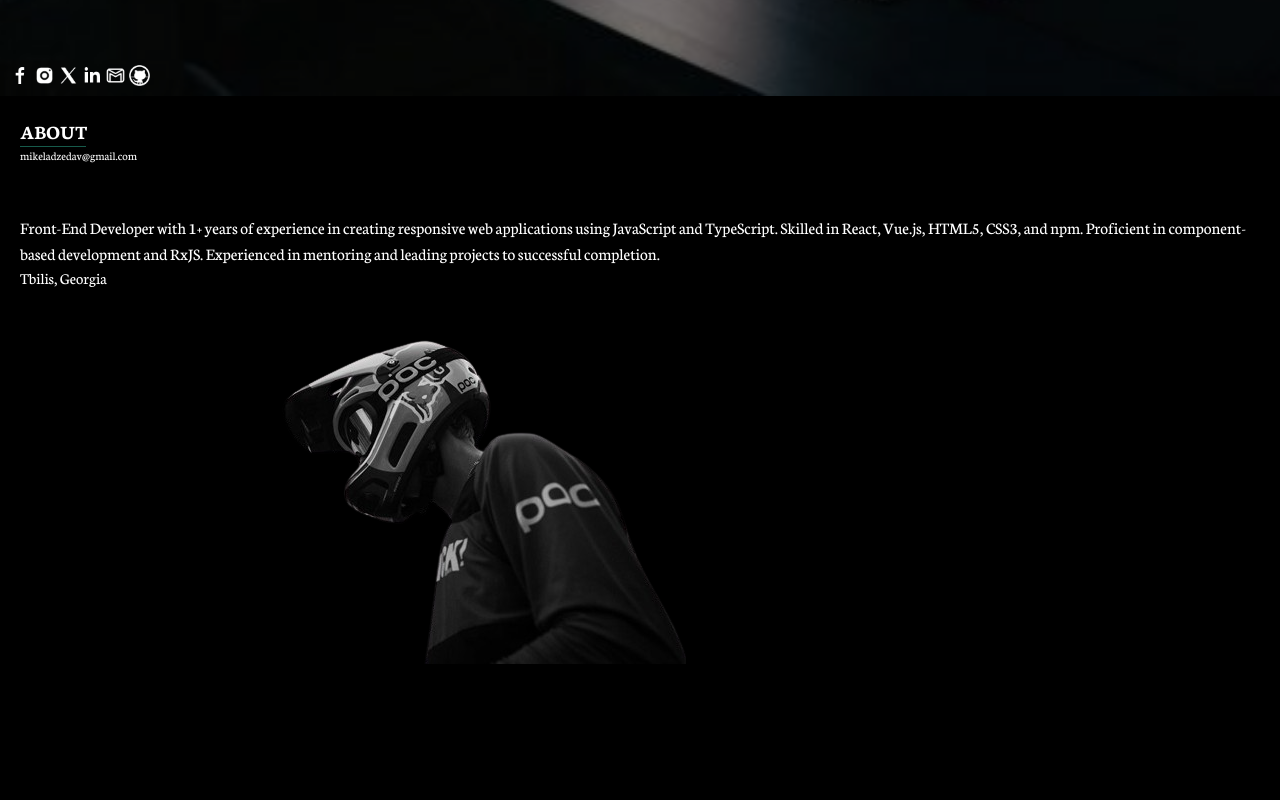
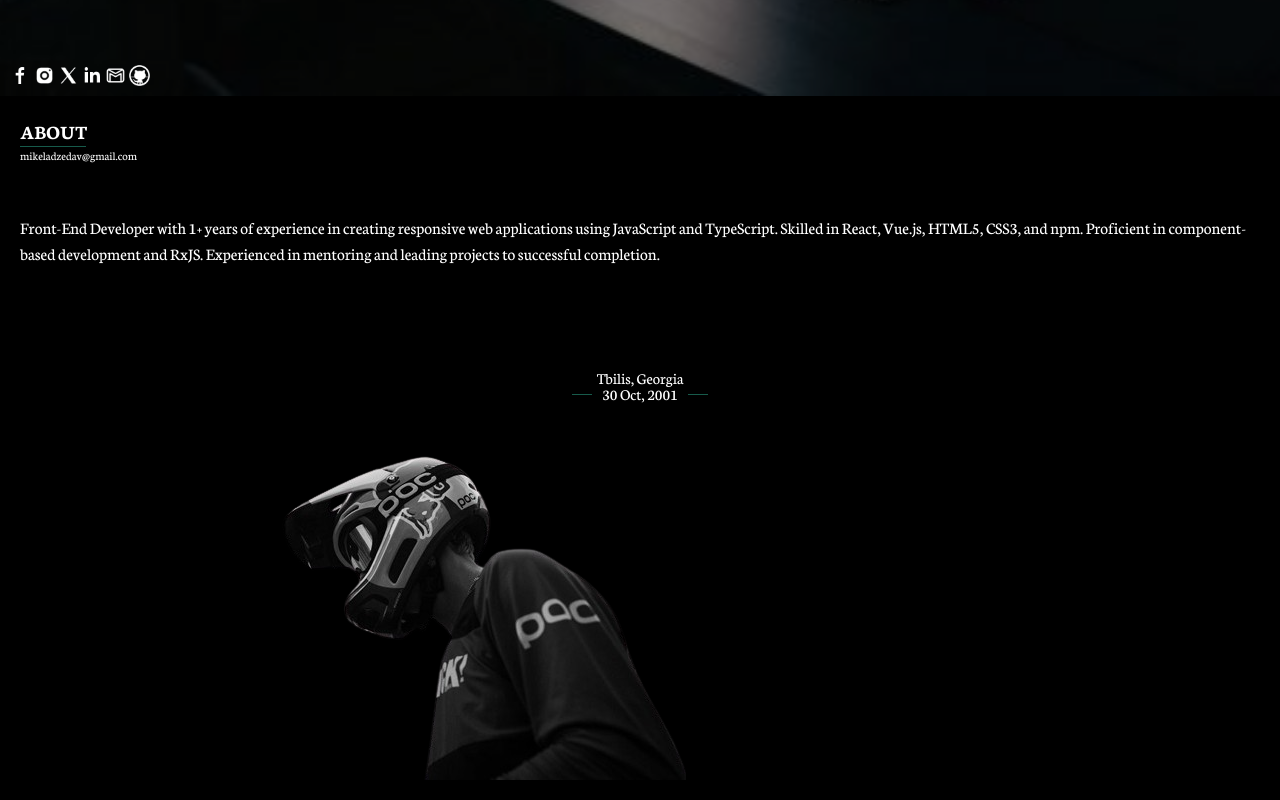
Before and after one commit to Davmike/new-portfolio, a React (Vite) app: page / in a window 1280 px wide. Shown: the part 704-1504 px from the top of the page. Before the commit the page ends 1388 px from the top, so only its background shows below. Built offline with nearby package versions, Linux system fonts and the light colour scheme.

Commit message:
feat: add about styles

```diff
--- a/src/Components/About.tsx
+++ b/src/Components/About.tsx
@@ -20,10 +20,13 @@ function About() {
           successful completion.
         </p>
         {/* personal info */}
-        <div>
-          <div></div>
-          <p>Tbilis, Georgia</p>
-          <div></div>
+        <div className="mt-[100px] flex items-center flex-col">
+          <p className="mb-[-8px]">Tbilis, Georgia</p>
+          <div className="flex items-center gap-[10px]">
+            <div className="w-[20px] h-[1px] bg-[#175b4b]"></div>
+            <p>30 Oct, 2001</p>
+            <div className="w-[20px] h-[1px] bg-[#175b4b]"></div>
+          </div>
         </div>
       </div>
       <img src={test} alt="" />
```
